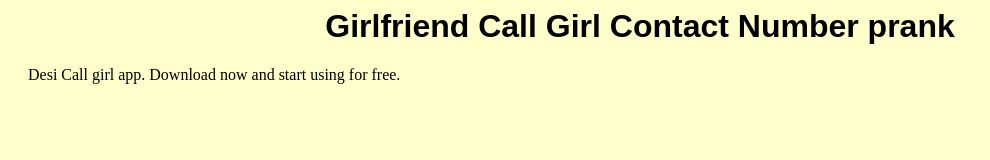
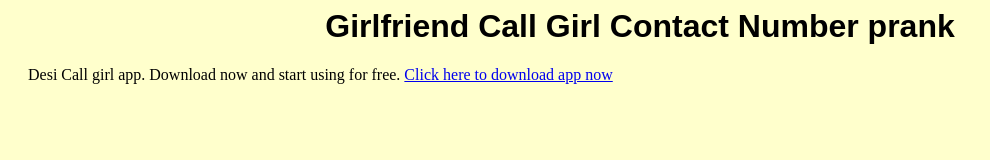
Before and after one commit to ChitranshGoud/CGNJRepo, a plain HTML site: page girlContactApp/index.html in a window 1280 px wide. Shown: the whole page, without its empty margins (0-990 px from the left). Drawn offline with Linux system fonts and the light colour scheme.

Commit message:
Update index.html

```diff
--- a/girlContactApp/index.html
+++ b/girlContactApp/index.html
@@ -16,7 +16,7 @@ p	{text-indent:20px;
 <h1>Girlfriend Call Girl Contact Number prank</h1>
 
 	<p>Desi Call girl app.
-	Download now and start using for free.</p>
+	Download now and start using for free. <a href="https://play.google.com/store/apps/details?id=cg.developers.numberprankapp">Click here to download app now</a> </p>
 
 </body>
 </html>
```
